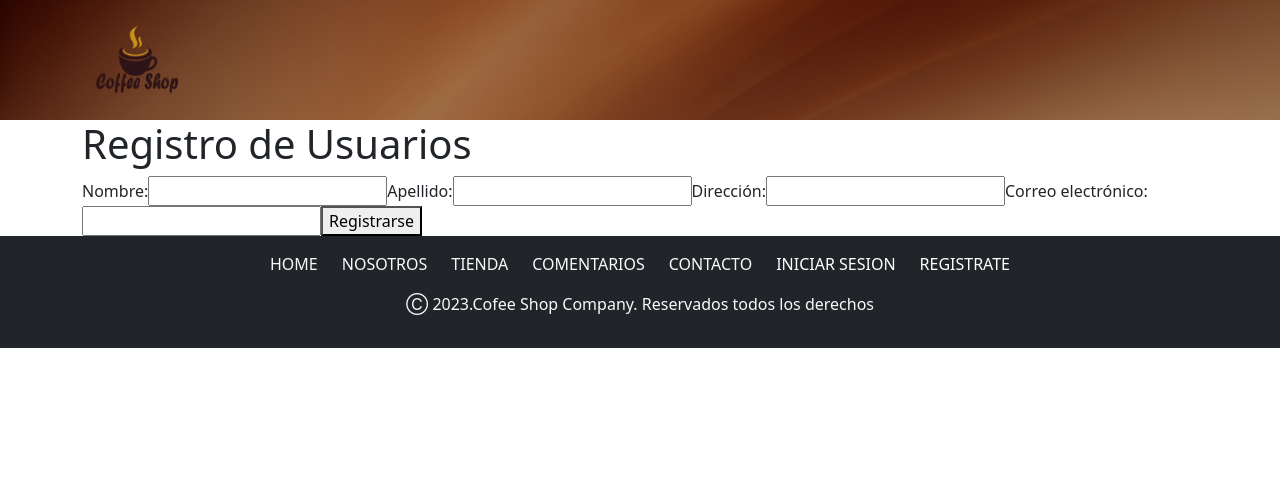
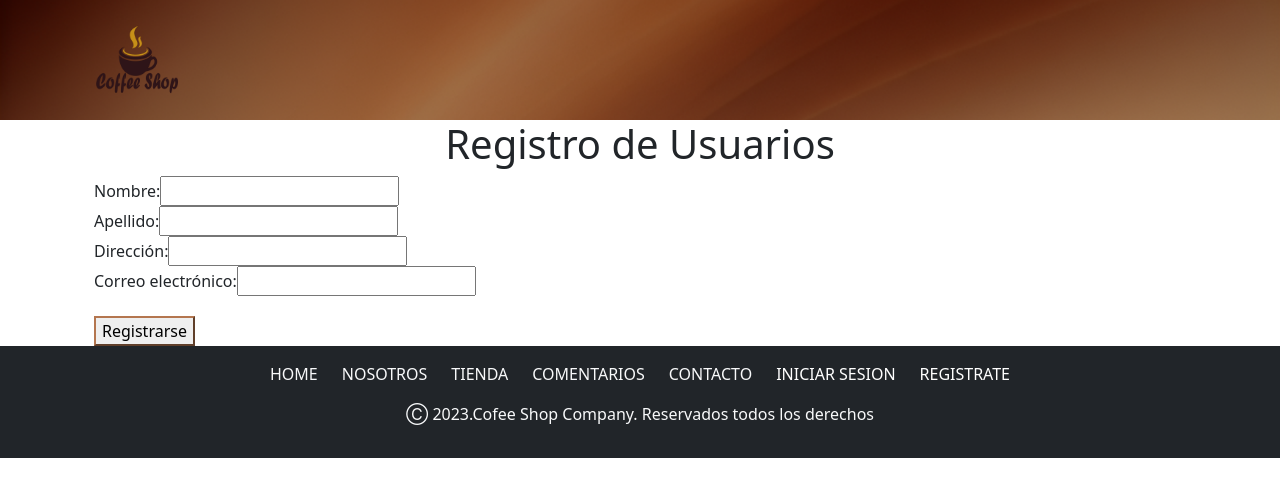
Before and after one commit to dmunoz80/CoffeShop-ProyectoFinal, a React (Create React App) app: page /Registre in a window 1280 px wide. Shown: the top 496 px of the page. Built offline with nearby package versions, Linux system fonts and the light colour scheme.

Commit message:
actualizacion

```diff
--- a/src/components/Formregistre.jsx
+++ b/src/components/Formregistre.jsx
@@ -1,4 +1,5 @@
 import React, { useState } from 'react';
+import { Container, Row, Col } from "react-bootstrap"
 
 function Registre() {
     const [userData, setUserData] = useState({
@@ -31,24 +32,33 @@ function Registre() {
 
 
         <div className="container">
-            <h1>Registro de Usuarios</h1>
-            <form onSubmit={handleSubmit}>
+            <Container>
+                <Row>
+
+                    <h1 style={{ textAlign: "center" }} >Registro de Usuarios</h1>
+
+                    <Col> <form onSubmit={handleSubmit}>
+                        <div>
                             <label htmlFor="firstName">Nombre:</label>
                             <input type="text" id="firstName" name="firstName" value={userData.firstName} onChange={handleInputChange} required />
-
+                        </div>
+                        <div>
                             <label htmlFor="lastName">Apellido:</label>
                             <input type="text" id="lastName" name="lastName" value={userData.lastName} onChange={handleInputChange} required />
-
+                        </div>
                         <label htmlFor="address">Dirección:</label>
                         <input type="text" id="address" name="address" value={userData.address} onChange={handleInputChange} required />
-
+                        <div>
                             <label htmlFor="email">Correo electrónico:</label>
                             <input type="email" id="email" name="email" value={userData.email} onChange={handleInputChange} required />
-
-                <button type="submit">Registrarse</button>
-            </form>
-
-
+                        </div>
+                        <button
+                            variant="outline-dark"
+                            style={{ borderColor: "#b4764f", marginTop: "20px" }}
+                            type="submit">Registrarse</button>
+                    </form> </Col>
+                </Row>
+            </Container>
         </div>
     );
 }
--- a/src/views/Login.jsx
+++ b/src/views/Login.jsx
@@ -8,7 +8,7 @@ import fotologin from "../assets/images/fotologin.jpeg"
 
 const Login = () => {
     return (
-        <div>
+        <div style={{backgroundColor: "#cd966c"}} >
             <Navbar />
             <Container>
                 <Row>
```
Lines whose indentation alone changed are shown as unchanged.
